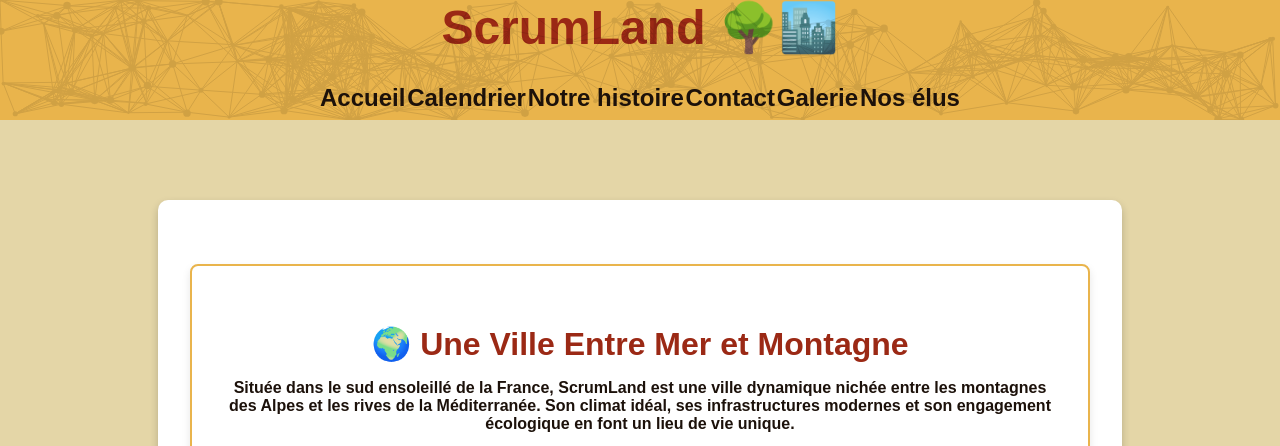
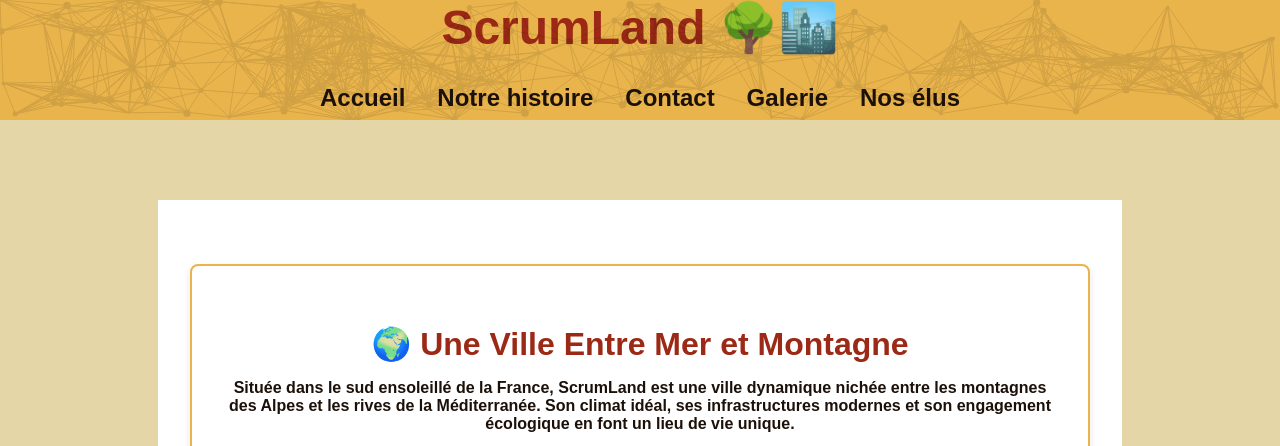
Before and after one commit to AustinRoverMini30/ScrumLand, a PHP site: page /accueil.php in a window 1280 px wide. Shown: the top 446 px of the page. Run offline with PHP 8.4, Linux system fonts and the light colour scheme; data comes from the database, SQL or seed files in the repository.

Commit message:
petits fix

```diff
--- a/Assets/CSS/NavBar.php
+++ b/Assets/CSS/NavBar.php
@@ -10,7 +10,6 @@
     <h1>ScrumLand 🌳🏙️</h1>
     <nav id="navbar">
             <a href="accueil.php">Accueil</a>
-            <a href="calendrier.php">Calendrier</a>
             <a href="histoire.php">Notre histoire</a>
             <a href="contact.php">Contact</a>
             <a href="notreVille.php">Galerie</a>
--- a/Assets/CSS/numUrgence.css
+++ b/Assets/CSS/numUrgence.css
@@ -24,8 +24,6 @@ main {
     margin: 2rem auto;
     padding: 2rem;
     background-color: #fff;
-    border-radius: 10px;
-    box-shadow: 0 4px 8px rgba(0, 0, 0, 0.2);
 }
 
 /* Titres */
@@ -50,13 +48,8 @@ section {
     border-radius: 10px;
     padding: 1.5rem;
     box-shadow: 0 2px 4px rgba(0, 0, 0, 0.1);
-    transition: transform 0.3s ease, box-shadow 0.3s ease;
 }
 
-section:hover {
-    transform: translateY(-5px);
-    box-shadow: 0 6px 12px rgba(0, 0, 0, 0.2);
-}
 
 /* Section des numéros d'urgence */
 .emergency {
```
